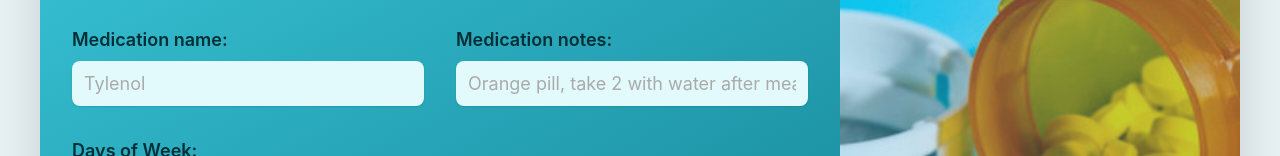
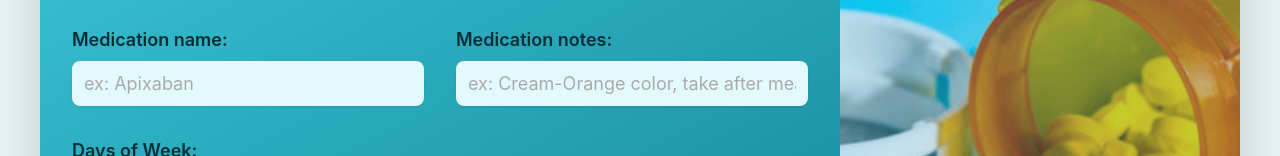
Before and after one commit to aarcha70/aarcha70.github.io, a plain HTML site: page index.html in a window 1280 px wide. Shown: the part 281-437 px from the top of the page. Drawn offline with nearby package versions, Linux system fonts and the light colour scheme; some packages are replaced by stand-ins of ours; a script that the page names is missing.

Commit message:
Update index.html

```diff
--- a/index.html
+++ b/index.html
@@ -41,12 +41,12 @@
             <form class="cta-form" id="dateForm">
                 <div>
                     <label id="basic-addon1" class="title">Medication name:</label>
-                    <input type="text" class="input" placeholder="Tylenol" id="eventTitle" aria-describedby="eventTitle" required>
+                    <input type="text" class="input" placeholder="ex: Apixaban" id="eventTitle" aria-describedby="eventTitle" required>
                 </div>
 
                 <div>
                     <label id="basic-addon2" class="title">Medication notes:</label>
-                    <input type="text" class="input" id="eventDesc" placeholder="Orange pill, take 2 with water after meal" aria-describedby="eventDesc">
+                    <input type="text" class="input" id="eventDesc" placeholder="ex: Cream-Orange color, take after meal" aria-describedby="eventDesc">
                 </div>
 
                 <div class="checkboxes" id="daysOfWeek">
```
